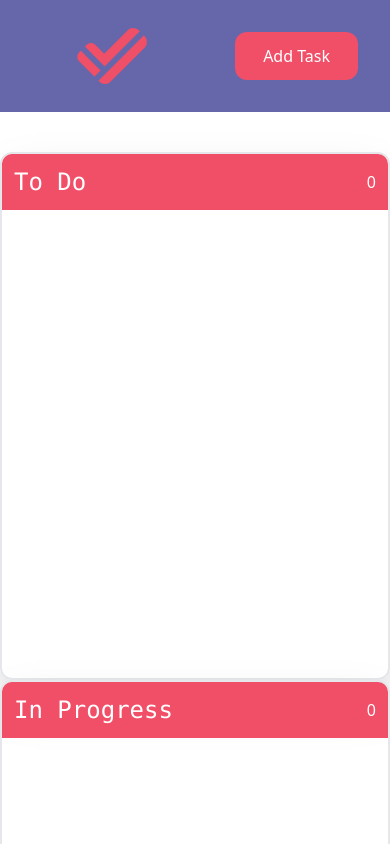
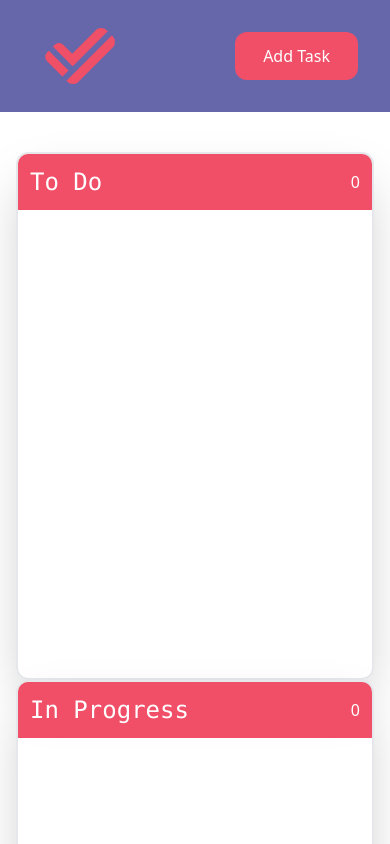
Before and after one commit to WissamDouskary/TaskNest, a plain HTML site: page index.html in a window 390 px wide. Shown: the top 844 px of the page. Drawn offline with nearby package versions, Linux system fonts and the light colour scheme.

Commit message:
adjust some responsive

```diff
--- a/index.html
+++ b/index.html
@@ -7,12 +7,12 @@
     <title>TaskNest</title>
 </head>
 <body>
-    <header class="flex justify-between px-8 items-center bg-[#6667AB] h-28">
+    <header class="flex justify-between pr-8 items-center bg-[#6667AB] h-28">
         <a href="index.html"><img class="h-40" src="img/TaskNest.png" alt="logo"></a>
         <button class="bg-[#f04f67] py-3 px-7 rounded-xl text-white hover:bg-red-600 hover:duration-700" onclick="document.getElementById('mainmodal').style.display = 'flex'">Add Task</button>
     </header>
     <section>
-        <div id="cardContainer" class="grid grid-cols-1 sm:grid-cols-2 sm:justify-center sm:gap-8 md:grid-cols-3 mt-10 ">
+        <div id="cardContainer" class="grid grid-cols-1 sm:grid-cols-2 sm:justify-center sm:gap-4 md:grid-cols-3 mt-10 px-4">
             <!-- todo -->
             <div class="h-[33em] shadow-2xl rounded-xl border-2 overflow-y-auto">
               <div class="flex justify-between items-center bg-[#f04f67] sticky unset-0">
```
